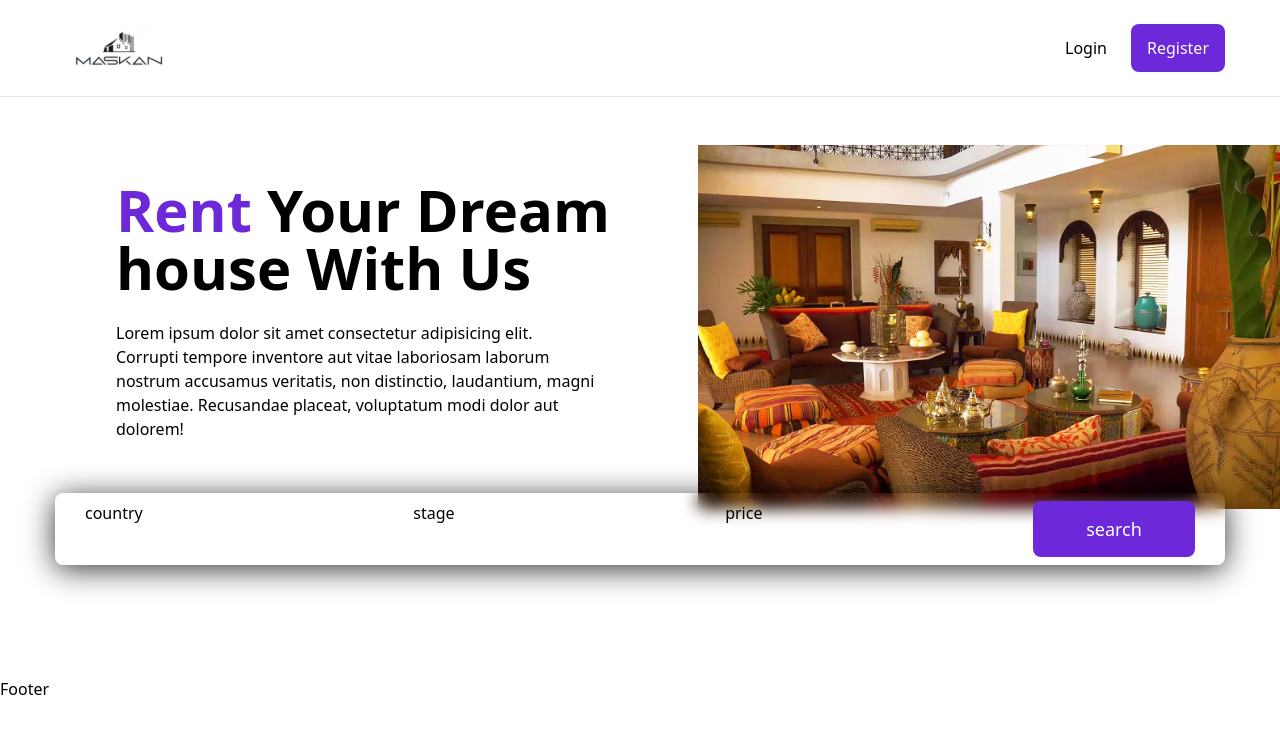
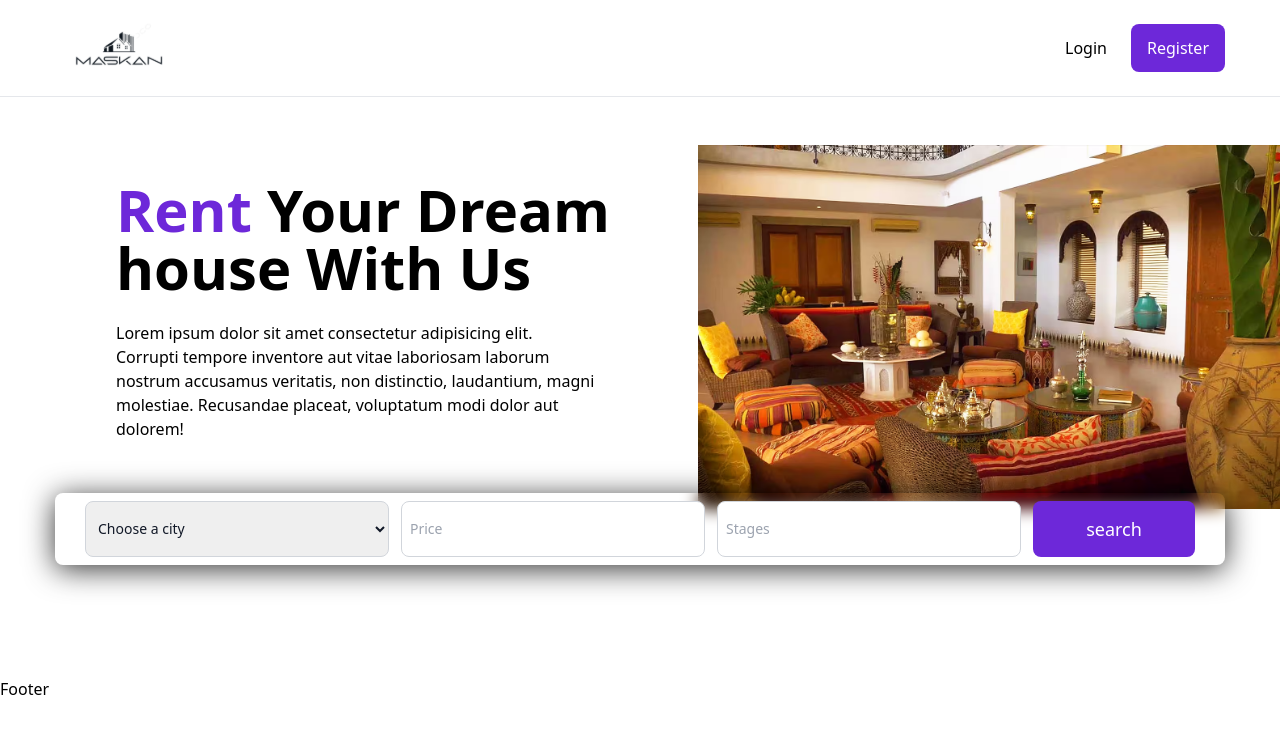
Before and after one commit to marouaneXan/maskan-frontoffice, a Next.js app in the folder maskan_frontoffice/: page / in a window 1280 px wide. Shown: the top 734 px of the page. Built offline with nearby package versions, Linux system fonts and the light colour scheme.

Commit message:
create search component

```diff
--- a/maskan_frontoffice/components/search/Search.jsx
+++ b/maskan_frontoffice/components/search/Search.jsx
@@ -3,9 +3,33 @@ import React from 'react'
 const Search = () => {
     return (
         <div className='px-[30px] py-2 max-w-[1170px] mx-auto flex flex-col lg:flex-row justify-between gap-4 lg:gap-x-3 relative lg:-top-4 lg:shadow-1 bg-white lg:bg-transparent lg:backdrop-blur rounded-lg'>
-            <p>country</p>
-            <p>stage</p>
-            <p>price</p>
+            <select
+                name="company"
+                id="companies"
+                className="border border-gray-300 text-gray-900 sm:text-sm rounded-lg focus:ring-2 focus:ring-fuchsia-50 block w-full p-2"
+            >
+                <option selected disabled>
+                    Choose a city
+                </option>
+                <option>
+                    casa
+                </option>
+                <option>
+                    Rabat
+                </option>
+            </select>
+            <input
+                className="border border-gray-300 text-gray-900 sm:text-sm rounded-lg focus:ring-2 focus:ring-fuchsia-50 block w-full p-2"
+                name="price"
+                type="number"
+                placeholder="Price"
+            />
+            <input
+                className="border border-gray-300 text-gray-900 sm:text-sm rounded-lg focus:ring-2 focus:ring-fuchsia-50 block w-full p-2"
+                name="stages"
+                type="number"
+                placeholder="Stages"
+            />
             <button className='bg-violet-700 hover:bg-violet-800 transition w-full lg:max-w-[162px] h-14 rounded-lg flex justify-center items-center text-white text-lg'>
                 search
             </button>
```
